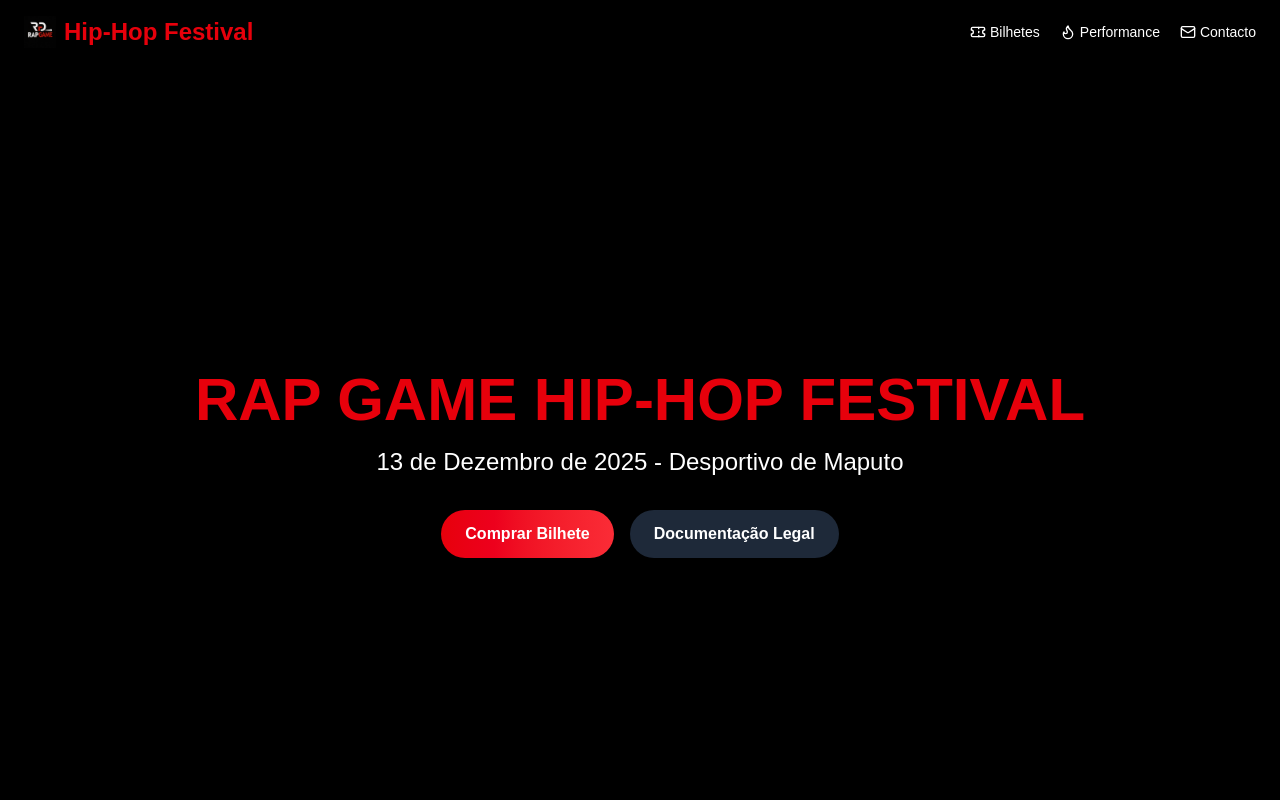
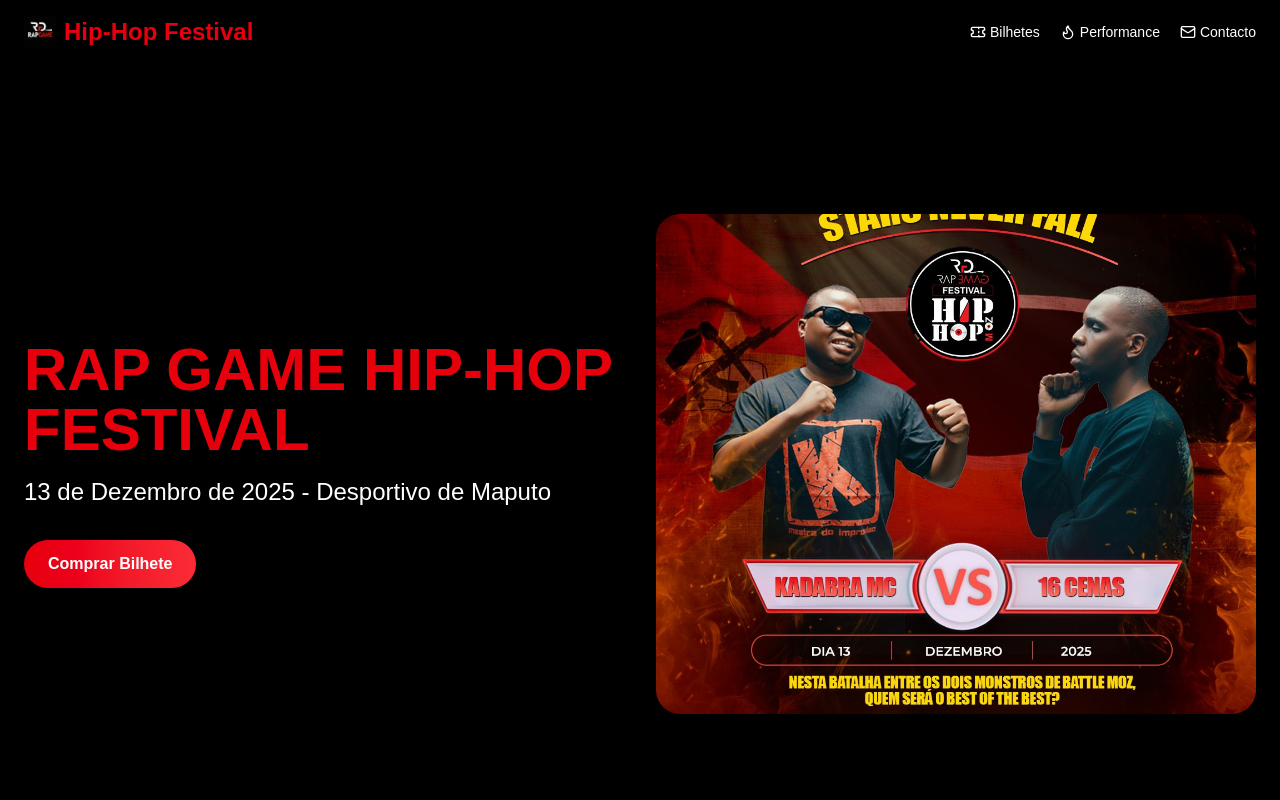
Before and after one commit to NiltonNovele/rapgame-festival, a Next.js app: page / in a window 1280 px wide. Shown: the top 800 px of the page. Built offline with nearby package versions, Linux system fonts and the light colour scheme.

Commit message:
enhanced

```diff
--- a/app/page.tsx
+++ b/app/page.tsx
@@ -43,29 +43,42 @@ export default function HomePage() {
   return (
     <main className="bg-black text-white font-sans">
       {/* Hero Section */}
-      <section className="relative h-screen w-full flex flex-col items-center justify-center text-center px-6">
+    <section className="relative h-screen w-full flex flex-col md:flex-row items-center justify-center px-6 gap-8">
+  {/* Text Content */}
+  <div className="flex-1 text-center md:text-left">
     <h1 className="text-5xl md:text-6xl font-extrabold text-red-600 mb-4 animate-fade-in">
       RAP GAME HIP-HOP FESTIVAL
     </h1>
     <p className="text-xl md:text-2xl text-white mb-8 animate-fade-in delay-100">
       13 de Dezembro de 2025 - Desportivo de Maputo
     </p>
-        <div className="flex justify-center gap-4 flex-wrap animate-fade-in delay-200">
+    <div className="flex justify-center md:justify-start gap-4 flex-wrap animate-fade-in delay-200">
       <a
         href="/bilhetes"
         className="bg-gradient-to-r from-red-600 to-red-500 text-white px-6 py-3 rounded-full font-semibold hover:scale-105 transform transition shadow-lg"
       >
         Comprar Bilhete
       </a>
-          <a
+      {/* <a
         href="/cert.pdf"
         className="bg-gray-800 text-white px-6 py-3 rounded-full font-semibold hover:scale-105 transform transition shadow-lg"
       >
         Documentação Legal
-          </a>
+      </a> */}
+    </div>
+  </div>
+
+  {/* Hero Image */}
+  <div className="flex-1 relative w-full h-96 md:h-[500px]">
+    <Image
+      src="/cartaz.jpg"
+      alt="Hero Image"
+      fill
+      className="object-cover rounded-3xl shadow-2xl"
+      priority
+    />
   </div>
 </section>
-
       {/* Countdown Section */}
       <section className="py-20 px-6 text-center max-w-7xl mx-auto">
         <h2 className="text-3xl md:text-4xl font-bold text-red-600 mb-12">
--- a/components/Header.tsx
+++ b/components/Header.tsx
@@ -85,9 +85,6 @@ export default function Header() {
     >
       <FlameIcon className="w-4 h-4" /> Performance
     </Link>
-
-
-
     <Link
       href="/contacto"
       className="flex items-center gap-1 hover:text-red-500"
```
Lines whose indentation alone changed are shown as unchanged.
